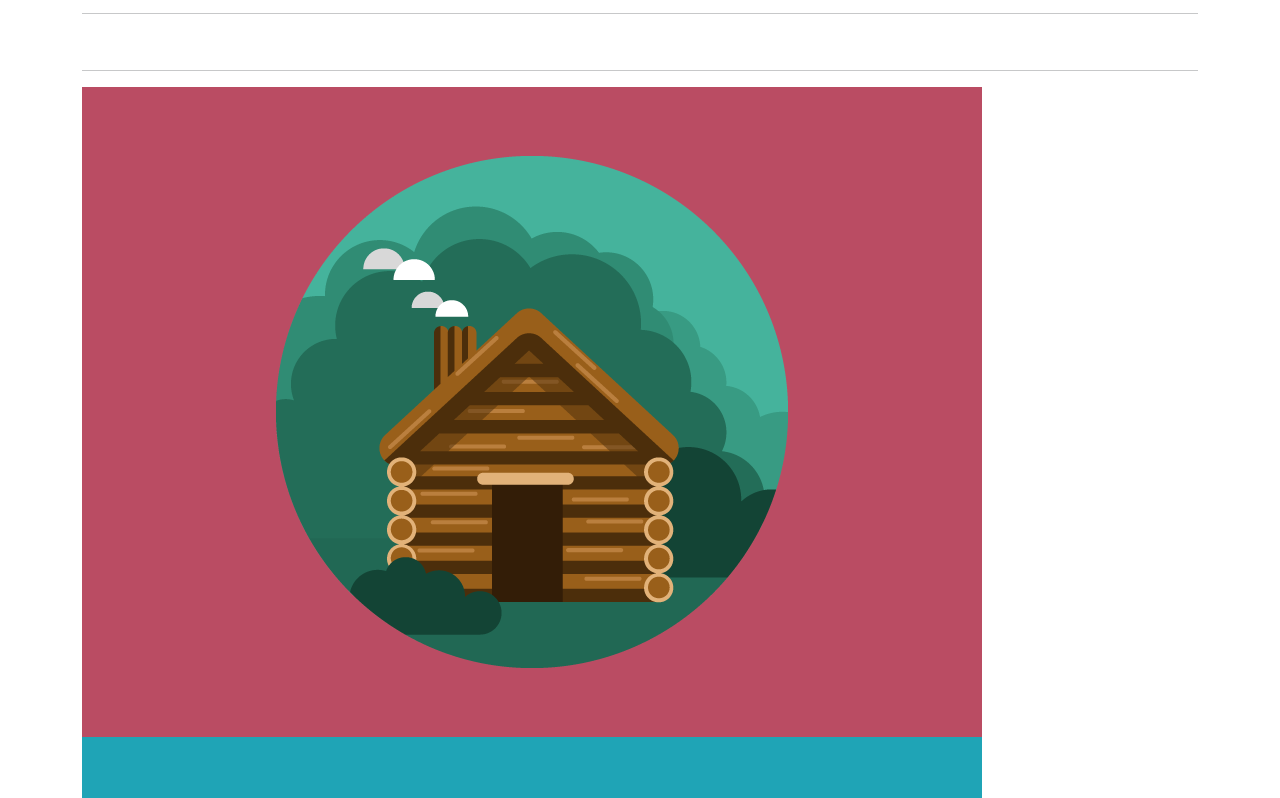
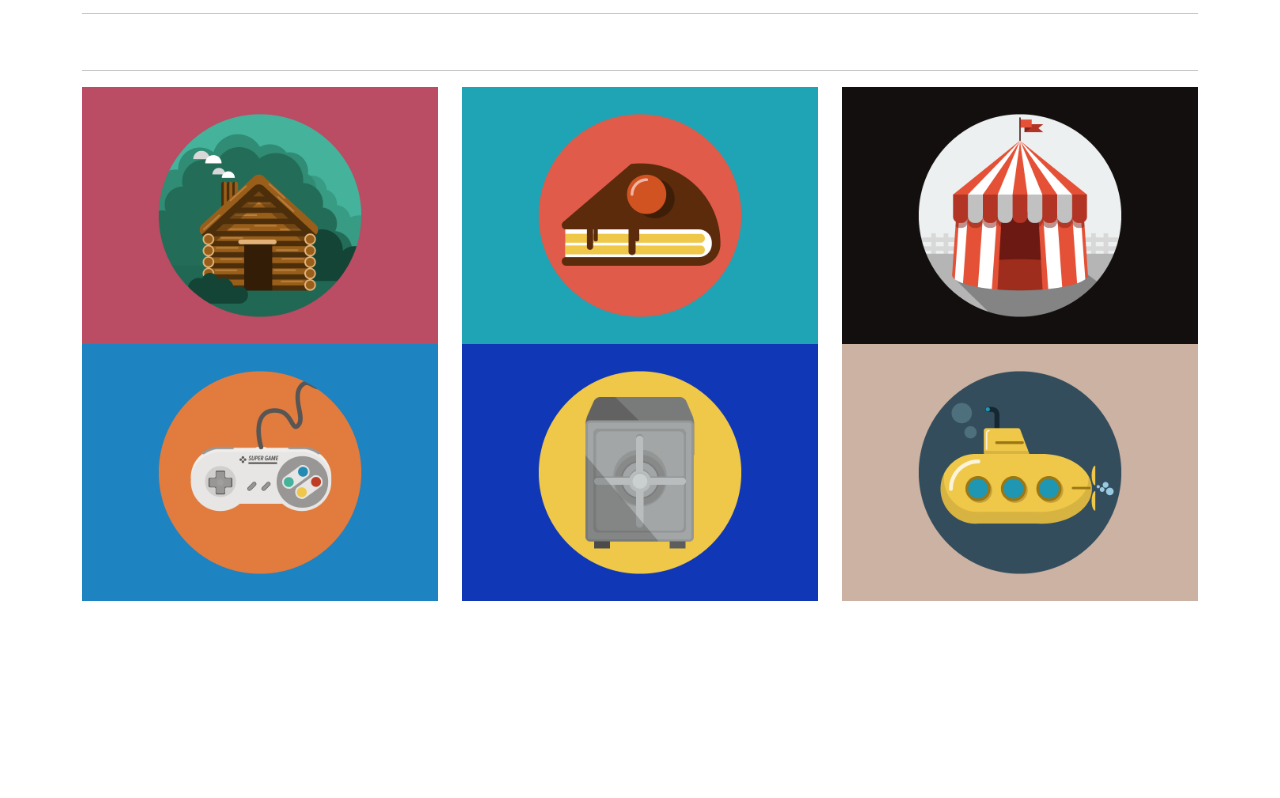
Before and after one commit to carlog91cast/html-css-bootstrap-freelancer, a plain HTML site: page index.html in a window 1280 px wide. Shown: the part 538-1336 px from the top of the page. After the commit the page ends 1139 px from the top, so only its background shows below. Drawn offline with nearby package versions, Linux system fonts and the light colour scheme.

Commit message:
add imgs col 12 - 6 - 4

```diff
--- a/index.html
+++ b/index.html
@@ -37,7 +37,7 @@
             </div>
         </div>
         <div class="container">
-            <div class="row">
+            <div class="row separate">
                 <div class="text-center">
                     <h1>PORTFOLIO</h1>
                     <hr>
@@ -45,12 +45,22 @@
                     <hr>
                 </div>
                 <div class="col-12 col-md-6 col-lg-4">
-                    <img src="./img/cabin.png" alt="">
-                    <img src="./img/cake.png" alt="">
-                    <img src="./img/circus.png" alt="">
-                    <img src="./img/game.png" alt="">
-                    <img src="./img/safe.png" alt="">
-                    <img src="./img/submarine.png" alt="">
+                    <img class="w-100" src="./img/cabin.png" alt="">
+                </div>
+                <div class="col-12 col-md-6 col-lg-4">
+                    <img class="w-100" src="./img/cake.png" alt="">
+                </div>
+                <div class="col-12 col-md-6 col-lg-4">
+                    <img class="w-100" src="./img/circus.png" alt="">
+                </div>
+                <div class="col-12 col-md-6 col-lg-4">
+                    <img class="w-100" src="./img/game.png" alt="">
+                </div>
+                <div class="col-12 col-md-6 col-lg-4">
+                    <img class="w-100" src="./img/safe.png" alt="">
+                </div>
+                <div class="col-12 col-md-6 col-lg-4">
+                    <img class="w-100" src="./img/submarine.png" alt="">
                 </div>
             </div>
         </div>
```
